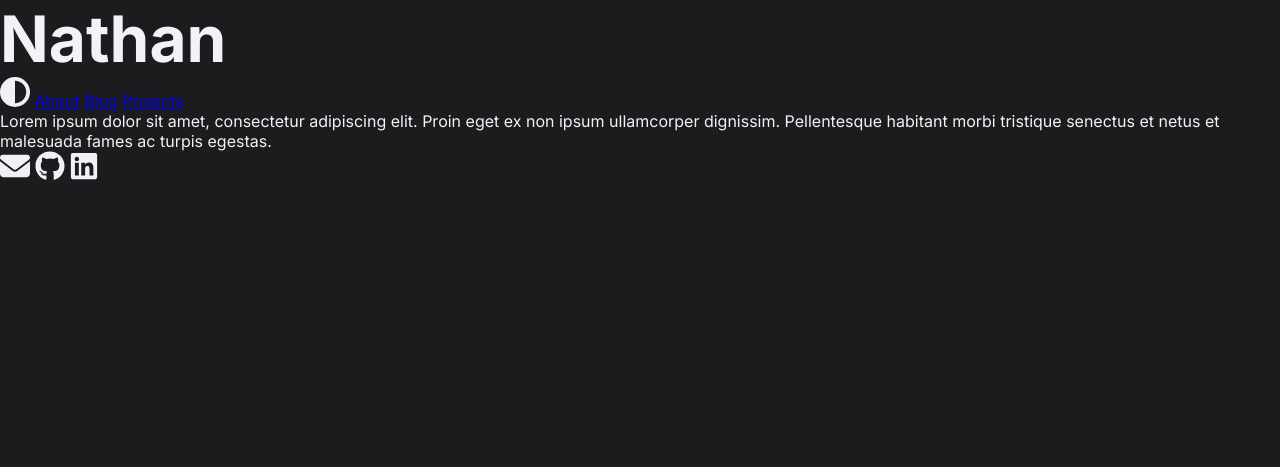
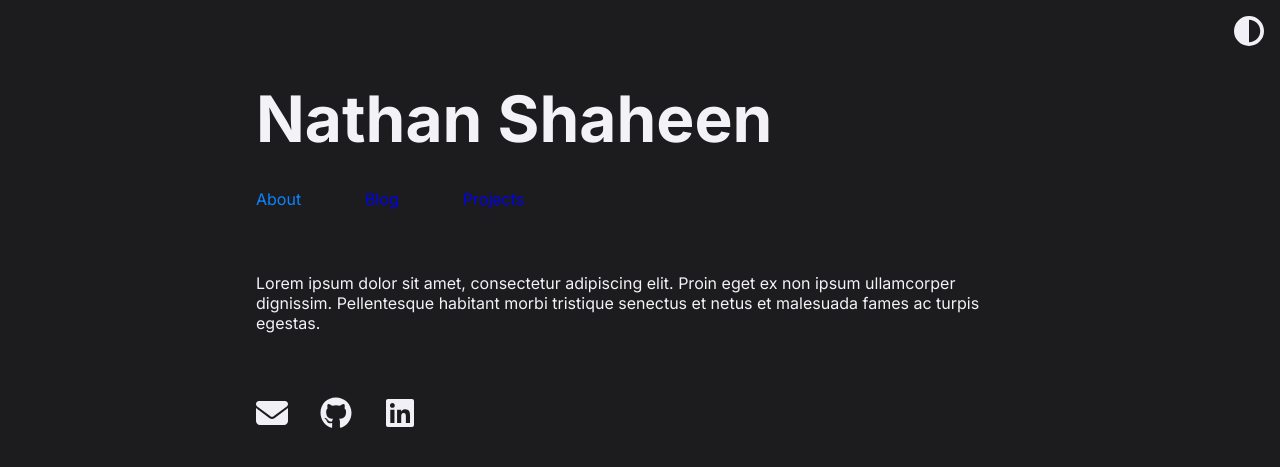
Before and after one commit to nathshaheen/nathshaheen.github.io, a Jekyll site: the page built from index.html, in a window 1280 px wide. Shown: the top 467 px of the page. Built offline with Jekyll 4.4.1, drawn with Linux system fonts in a browser that asks for light colours.

Commit message:
Added simple layout styling

```diff
--- a/_includes/navigation.html
+++ b/_includes/navigation.html
@@ -1,12 +1,14 @@
 <nav>
-  <h1 class="title">Nathan</h1>
+  <h1 class="title">Nathan Shaheen</h1>
   <button type="button" id="appearance-toggle">
     <img src="/assets/images/icons/appearance-icon.svg"
          alt="Appearance"
          width="30px" height="30px"
     >
   </button>
+  <ul>
   {% for item in site.data.navigation %}
-    <a class="body" href="{{ item.link }}" {% if page.url == item.link %}class="current"{% endif %}>{{ item.name }}</a>
+    <li><a href="{{ item.link }}" {% if page.url == item.link %}class="current"{% endif %}>{{ item.name }}</a></li>
   {% endfor %}
+  </ul>
 </nav>
--- a/_layouts/default.html
+++ b/_layouts/default.html
@@ -8,9 +8,12 @@
         <link rel="preconnect" href="https://fonts.gstatic.com" crossorigin>
         <link href="https://fonts.googleapis.com/css2?family=Inter:ital,opsz,wght@0,14..32,100..900;1,14..32,100..900&display=swap" rel="stylesheet">
     </head>
-    <body>
+    <body class="center">
         {% include navigation.html %}
-        {{ content }}
+        <div class="content">
+            {{ content }}
+        </div>
+        <div class="footer"></div>
         <script src="/assets/js/appearance.js"></script>
     </body>
 </html>
--- a/_sass/main.scss
+++ b/_sass/main.scss
@@ -5,10 +5,15 @@ $accent-color: #0A84FF;
 $primary-font-family: "Inter", sans-serif;
 
 $title-font-size: 4rem;
-$heading-font-size: 3rem;
-$subheading-font-size: 2rem;
+$heading-font-size: 2rem;
 $body-font-size: 1rem;
 $caption-font-size: 0.75rem;
+
+/*
+ *
+ *Reset
+ *
+ */
 
 * {
   margin: 0;
@@ -18,6 +23,20 @@ $caption-font-size: 0.75rem;
 ol, ul {
   list-style: none;
 }
+
+a {
+  text-decoration: none;
+}
+
+a:visited:not(.current) {
+  color: inherit;
+}
+
+/*
+ *
+ * Dark/Light Mode
+ *
+ */
 
 body {
   background-color: $primary-color;
@@ -30,6 +49,7 @@ button {
   background: none;
   border: none;
   cursor: pointer;
+  // Invert SVG to Secondary colour
   filter: invert(87%) sepia(9%) saturate(1186%) hue-rotate(200deg) brightness(113%) contrast(93%);
 }
 
@@ -39,12 +59,22 @@ button {
 }
 
 .light-mode button {
+  // Invert SVG to Primary colour
   filter: invert(6%) sepia(5%) saturate(898%) hue-rotate(201deg) brightness(96%) contrast(88%);
+}
+
+.light-mode nav {
+  background-color: $secondary-color;
 }
 
 .current {
   color: $accent-color;
+  font-size: $body-font-size;
 }
+
+/*
+ * Typography
+ */
 
 .title {
   font-size: $title-font-size;
@@ -54,14 +84,69 @@ button {
   font-size: $heading-font-size;
 }
 
-.subheading {
-  font-size: $subheading-font-size;
-}
-
-.paragraph {
+.body {
   font-size: $body-font-size;
 }
 
 .caption {
   font-size: $caption-font-size;
 }
+
+/*
+ *
+ * Layout
+ *
+ */
+
+body {
+  position: fixed;
+}
+
+.center {
+  width: 60vw;
+  left: 20vw;
+}
+
+#appearance-toggle {
+  position: fixed;
+  top: 0;
+  right: 0;
+  margin-top: 1rem;
+  margin-right: 1rem;
+}
+
+nav {
+  //position: fixed;
+  padding-top: 5rem;
+  padding-bottom: 2rem;
+  background-color: $primary-color;
+  z-index: 1;
+  //top: 0;
+}
+
+nav ul {
+  display: flex;
+  margin-top: 2rem;
+}
+
+nav ul li:not(:first-child) {
+  margin-left: 4rem;
+}
+
+#about {
+  margin-top: 2rem;
+  margin-bottom: 4rem;
+}
+
+#social-links {
+  display: flex;
+}
+
+#social-links li:not(:first-child) {
+  margin-left: 2rem;
+}
+
+#social-links li button img {
+  width: 2rem;
+  height: 2rem;
+}
--- a/blog.html
+++ b/blog.html
@@ -1,13 +1,11 @@
 ---
 title: Blog
 ---
-<h1 class="heading">Blog</h1>
-
 <ul>
     {% for post in site.posts %}
     <li>
         <img src="{{ post.thumbnail }}" alt="Thumbnail" width="200px">
-        <h2 class="subheading"><a href="{{ post.url }}">{{ post.title }}</a></h2>
+        <h2 class="heading"><a href="{{ post.url }}">{{ post.title }}</a></h2>
         <p class="caption">{{ post.date | date_to_string }}</p>
         {{ post.excerpt }}
     </li>
--- a/index.html
+++ b/index.html
@@ -1,14 +1,22 @@
 ---
 title: About
 ---
-<p class="body">Lorem ipsum dolor sit amet, consectetur adipiscing elit. Proin eget ex non ipsum ullamcorper dignissim. Pellentesque habitant morbi tristique senectus et netus et malesuada fames ac turpis egestas.</p>
+<p class="body" id="about">Lorem ipsum dolor sit amet, consectetur adipiscing elit. Proin eget ex non ipsum ullamcorper dignissim. Pellentesque habitant morbi tristique senectus et netus et malesuada fames ac turpis egestas.</p>
 
+<ul id="social-links">
+    <li>
         <button type="button">
-    <img src="/assets/images/icons/email-icon.svg" alt="Email" width="30px" height="30px">
+            <img src="/assets/images/icons/email-icon.svg" alt="Email">
         </button>
+    </li>
+    <li>
         <button type="button">
-    <img src="/assets/images/icons/github-icon.svg" alt="GitHub" width="30px" height="30px">
+            <img src="/assets/images/icons/github-icon.svg" alt="GitHub">
         </button>
+    </li>
+    <li>
         <button type="button">
-    <img src="/assets/images/icons/LinkedIn-icon.svg" alt="LinkedIn" width="30px" height="30px">
+            <img src="/assets/images/icons/LinkedIn-icon.svg" alt="LinkedIn">
         </button>
+    </li>
+</ul>
--- a/projects.html
+++ b/projects.html
@@ -1,13 +1,11 @@
 ---
 title: Projects
 ---
-<h1 class="heading">Projects</h1>
-
 <ul>
     {% for project in site.projects %}
     <li>
         <img src="{{ project.thumbnail }}" alt="Thumbnail" width="200px">
-        <h2 class="subheading"><a href="{{ project.url }}">{{ project.title }}</a></h2>
+        <h2 class="heading"><a href="{{ project.url }}">{{ project.title }}</a></h2>
         {{ project.excerpt }}
     </li>
     {% endfor %}
```
Lines whose indentation alone changed are shown as unchanged.
